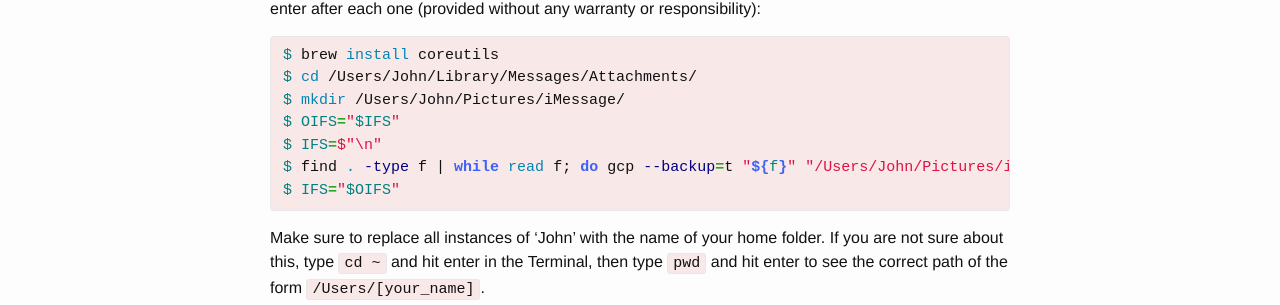
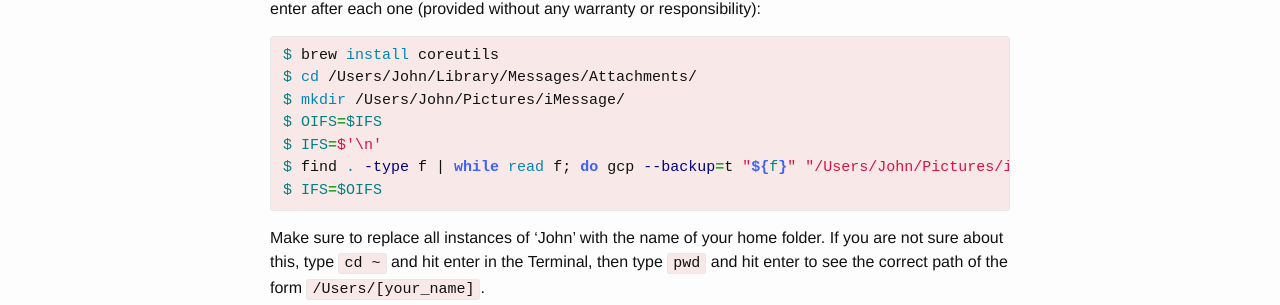
Before and after one commit to BrechtDeMan/BrechtDeMan.github.io, a Jekyll site: the page built from _posts/2017-03-01-iMessage-archive-pictures.markdown, in a window 1280 px wide and 1400 px high, scrolled down 1230 px. Shown: the part 146-451 px from the top of the window. Built offline with Jekyll 4.4.1, drawn with Linux system fonts in a browser that asks for light colours; nearby versions of some CDN libraries.

```diff
--- a/_posts/2017-03-01-iMessage-archive-pictures.markdown
+++ b/_posts/2017-03-01-iMessage-archive-pictures.markdown
@@ -32,10 +32,10 @@ If you just want to run the script, copy this to the Terminal application line b
 $ brew install coreutils
 $ cd /Users/John/Library/Messages/Attachments/
 $ mkdir /Users/John/Pictures/iMessage/
-$ OIFS="$IFS"
-$ IFS=$"\n"
+$ OIFS=$IFS
+$ IFS=$'\n'
 $ find . -type f | while read f; do gcp --backup=t "${f}" "/Users/John/Pictures/iMessage/""$(gdate -r "$f" +"%Y%m%d")"-"$(basename $f)"; done
-$ IFS="$OIFS"
+$ IFS=$OIFS
 {% endhighlight %}
 
 Make sure to replace all instances of 'John' with the name of your home folder. If you are not sure about this, type `cd ~` and hit enter in the Terminal, then type `pwd` and hit enter to see the correct path of the form `/Users/[your_name]`.
@@ -84,10 +84,10 @@ If some of your files are going to contain spaces (e.g. Mac's terrible 'Screen S
 I'd be keen to learn about more elegant ways, but a quick and effective hack seems to be to [temporarily modify the `IFS` variable](http://stackoverflow.com/questions/7039130/iterate-over-list-of-files-with-spaces) (the Internal Field Separator) to separate the file names by newlines:
 
 {% highlight bash %}
-$ OIFS="$IFS" # store to change back later
-$ IFS=$"\n"
+$ OIFS=$IFS # store to change back later
+$ IFS=$'\n'
 $ # ...
-$ IFS="$OIFS"
+$ IFS=$OIFS
 {% endhighlight %}
 
 ### Putting it all together
@@ -95,13 +95,13 @@ $ IFS="$OIFS"
 The following bash script copies all files in the current folder `.`, including subdirectories, to the (existing!) `~/Pictures/iMessage/` folder. Note that the originals will still be there, so this is a non-destructive operation.
 
 {% highlight bash %}
-$ OIFS="$IFS"
-$ IFS=$"\n"
+$ OIFS=$IFS
+$ IFS=$'\n'
 $ find . -type f | while read f
 $ do
 $    gcp --backup=t "$f" "/Users/John/Pictures/iMessage/""$(gdate -r "$f" +"%Y%m%d")"-"$(basename $f)"
 $ done
-$ IFS="$OIFS"
+$ IFS=$OIFS
 {% endhighlight %}
 
 Or as a oneliner (minus modifying the IFS):
```
Also changed, not shown: publications/index.md (+2 -2 lines), 1 other file.
